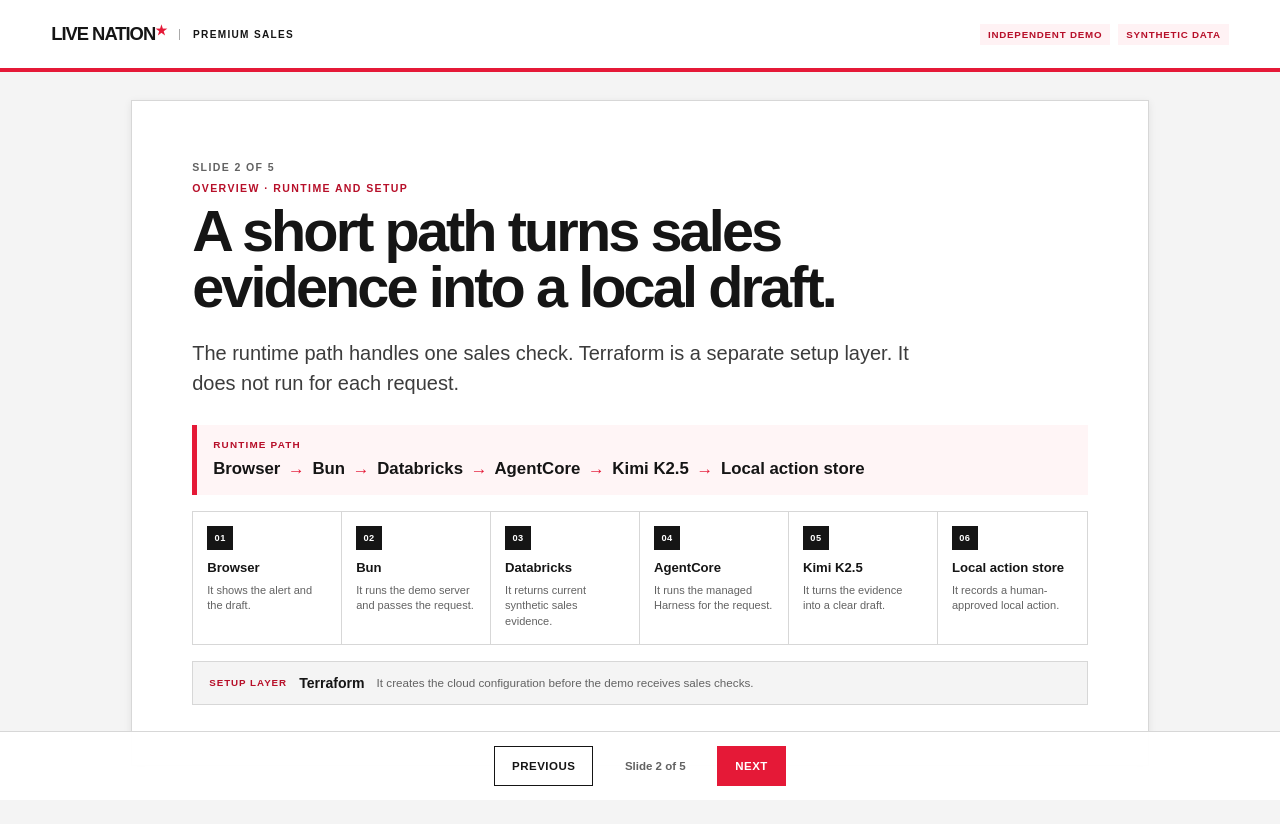
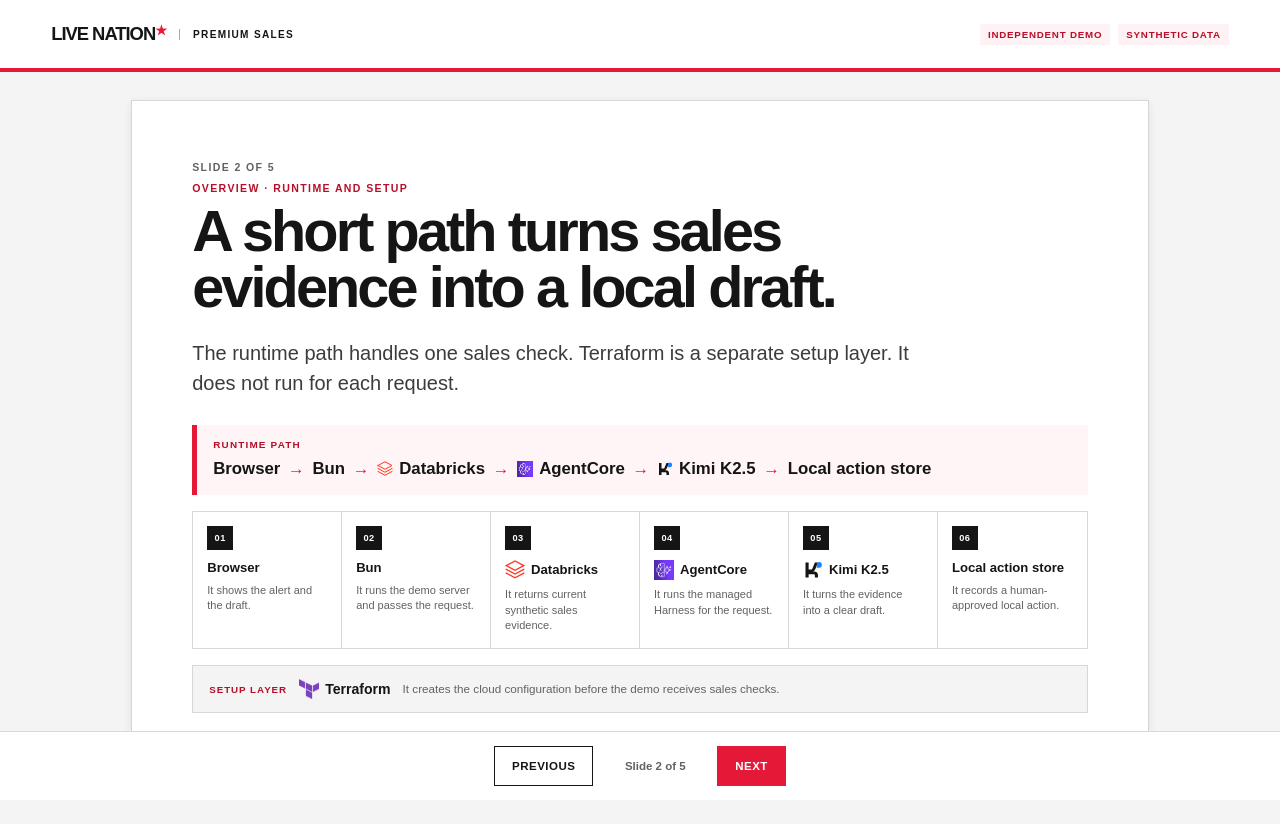
Before and after one commit to elijahstr/livenation-demo, a plain HTML site: page index.html in a window 1280 px wide. Both pictures are taken after a click on the button "NEXT". Drawn offline with Linux system fonts and the light colour scheme.

Commit message:
Publish deck brand marks

```diff
--- a/index.html
+++ b/index.html
@@ -10,6 +10,17 @@
   <link rel="stylesheet" href="./styles.css">
 </head>
 <body class="deck">
+  <svg class="brand-symbols" aria-hidden="true">
+    <symbol id="brand-kimi" viewBox="0 0 32 32">
+      <path d="M4 4h5v11h5.4L19 4h5l-4.2 10.2a8.3 8.3 0 0 1-3.5 4.2h1.5c4.1 0 6.2 2.1 6.2 6.2V28h-5v-3.3c0-1.4-.7-2.1-2.1-2.1H9V28H4V4Z" />
+      <path d="M26 3a4 4 0 0 1 4 4v1.5a4 4 0 0 1-4 4h-4.8l1.5-2.1A4 4 0 0 1 22 8.1V7a4 4 0 0 1 4-4Z" fill="#1683ff" />
+    </symbol>
+    <symbol id="brand-databricks" viewBox="0 0 64 64" fill="none" stroke="#ff3621" stroke-width="4" stroke-linecap="square" stroke-linejoin="miter">
+      <path d="M4 18 32 3l28 15-28 15L4 18Z" />
+      <path d="m4 30 28 15 28-15" />
+      <path d="m4 42 28 15 28-15" />
+    </symbol>
+  </svg>
   <header class="masthead">
     <div class="brand-lockup" aria-label="Live Nation Premium Sales independent demo">
       <span class="brand">LIVE NATION<span class="brand-mark" aria-hidden="true">★</span></span>
@@ -54,31 +65,31 @@
       <p class="lede">The runtime path handles one sales check. Terraform is a separate setup layer. It does not run for each request.</p>
       <div class="stack-runtime" role="img" aria-label="Runtime path: Browser, Bun, Databricks, AgentCore, Kimi K2.5, Local action store.">
         <p class="stack-runtime-label">Runtime path</p>
-        <p class="stack-runtime-path">Browser <span aria-hidden="true">→</span> Bun <span aria-hidden="true">→</span> Databricks <span aria-hidden="true">→</span> AgentCore <span aria-hidden="true">→</span> Kimi K2.5 <span aria-hidden="true">→</span> Local action store</p>
+        <p class="stack-runtime-path">Browser <span class="stack-arrow" aria-hidden="true">→</span> Bun <span class="stack-arrow" aria-hidden="true">→</span> <span class="brand-name"><svg class="brand-icon brand-icon-inline" data-brand-logo="databricks" aria-hidden="true"><use href="#brand-databricks"></use></svg>Databricks</span> <span class="stack-arrow" aria-hidden="true">→</span> <span class="brand-name"><img class="brand-icon brand-icon-inline" data-brand-logo="agentcore" src="./assets/agentcore.png" alt="" aria-hidden="true">AgentCore</span> <span class="stack-arrow" aria-hidden="true">→</span> <span class="brand-name"><svg class="brand-icon brand-icon-inline" data-brand-logo="kimi" aria-hidden="true"><use href="#brand-kimi"></use></svg>Kimi K2.5</span> <span class="stack-arrow" aria-hidden="true">→</span> Local action store</p>
       </div>
       <div class="stack-cards" role="group" aria-label="Stack components">
         <article data-stack-component="browser"><span class="stack-number">01</span><strong>Browser</strong><p class="stack-role">It shows the alert and the draft.</p></article>
         <article data-stack-component="bun"><span class="stack-number">02</span><strong>Bun</strong><p class="stack-role">It runs the demo server and passes the request.</p></article>
-        <article data-stack-component="databricks"><span class="stack-number">03</span><strong>Databricks</strong><p class="stack-role">It returns current synthetic sales evidence.</p></article>
-        <article data-stack-component="agentcore"><span class="stack-number">04</span><strong>AgentCore</strong><p class="stack-role">It runs the managed Harness for the request.</p></article>
-        <article data-stack-component="kimi"><span class="stack-number">05</span><strong>Kimi K2.5</strong><p class="stack-role">It turns the evidence into a clear draft.</p></article>
+        <article data-stack-component="databricks"><span class="stack-number">03</span><strong class="brand-label"><svg class="brand-icon" data-brand-logo="databricks" aria-hidden="true"><use href="#brand-databricks"></use></svg>Databricks</strong><p class="stack-role">It returns current synthetic sales evidence.</p></article>
+        <article data-stack-component="agentcore"><span class="stack-number">04</span><strong class="brand-label"><img class="brand-icon" data-brand-logo="agentcore" src="./assets/agentcore.png" alt="" aria-hidden="true">AgentCore</strong><p class="stack-role">It runs the managed Harness for the request.</p></article>
+        <article data-stack-component="kimi"><span class="stack-number">05</span><strong class="brand-label"><svg class="brand-icon" data-brand-logo="kimi" aria-hidden="true"><use href="#brand-kimi"></use></svg>Kimi K2.5</strong><p class="stack-role">It turns the evidence into a clear draft.</p></article>
         <article data-stack-component="local-action-store"><span class="stack-number">06</span><strong>Local action store</strong><p class="stack-role">It records a human-approved local action.</p></article>
       </div>
-      <aside class="setup-layer"><span>SETUP LAYER</span><strong>Terraform</strong><p>It creates the cloud configuration before the demo receives sales checks.</p></aside>
+      <aside class="setup-layer"><span>SETUP LAYER</span><strong class="brand-label"><img class="brand-icon" data-brand-logo="terraform" src="./assets/terraform.png" alt="" aria-hidden="true">Terraform</strong><p>It creates the cloud configuration before the demo receives sales checks.</p></aside>
     </section>
 
     <section class="slide" data-slide-topic="terraform" aria-labelledby="slide-3-title" tabindex="-1">
       <p class="slide-position">Slide 3 of 5</p>
-      <p class="eyebrow">SETUP · TERRAFORM</p>
+      <p class="eyebrow brand-label"><img class="brand-icon" data-brand-logo="terraform" src="./assets/terraform.png" alt="" aria-hidden="true">SETUP · TERRAFORM</p>
       <h2 id="slide-3-title">Terraform prepares the cloud parts once.</h2>
       <p class="lede">Terraform is a setup tool. It describes the required cloud resources so the same configuration can be created again. It does not run for each sales check.</p>
       <div class="setup-flow" role="img" aria-label="Terraform setup flow: Terraform creates an AWS IAM role, configures the AgentCore Harness, grants Kimi model invocation permission, and returns the Harness ARN to the Bun server.">
-        <div class="setup-flow-start"><span>SETUP</span><strong>Terraform</strong></div>
+        <div class="setup-flow-start"><span>SETUP</span><strong class="brand-label"><img class="brand-icon" data-brand-logo="terraform" src="./assets/terraform.png" alt="" aria-hidden="true">Terraform</strong></div>
         <span class="setup-flow-arrow" aria-hidden="true">→</span>
         <div class="setup-flow-outcomes">
           <article><span>01</span><strong>AWS IAM role</strong><p>Creates the cloud role that gives the Harness its access.</p></article>
-          <article><span>02</span><strong>AgentCore Harness</strong><p>Configures the managed Harness.</p></article>
-          <article><span>03</span><strong>Kimi permission</strong><p>Grants permission to invoke the Kimi model.</p></article>
+          <article><span>02</span><strong class="brand-label"><img class="brand-icon" data-brand-logo="agentcore" src="./assets/agentcore.png" alt="" aria-hidden="true">AgentCore Harness</strong><p>Configures the managed Harness.</p></article>
+          <article><span>03</span><strong class="brand-label"><svg class="brand-icon" data-brand-logo="kimi" aria-hidden="true"><use href="#brand-kimi"></use></svg>Kimi permission</strong><p>Grants permission to invoke the Kimi model.</p></article>
           <article><span>04</span><strong>Harness ARN</strong><p>Outputs the Harness address for the Bun server.</p></article>
         </div>
       </div>
@@ -87,7 +98,7 @@
 
     <section class="slide" data-slide-topic="databricks" aria-labelledby="slide-4-title" tabindex="-1">
       <p class="slide-position">Slide 4 of 5</p>
-      <p class="eyebrow">EVIDENCE · DATABRICKS</p>
+      <p class="eyebrow brand-label"><svg class="brand-icon" data-brand-logo="databricks" aria-hidden="true"><use href="#brand-databricks"></use></svg>EVIDENCE · DATABRICKS</p>
       <h2 id="slide-4-title">The evidence shows the current sales picture.</h2>
       <p class="lede">The snapshot table stores synthetic sales snapshots. The current-evidence view selects the latest record for each show and region.</p>
       <div class="evidence-layout">
@@ -110,7 +121,7 @@
       </div>
       <div class="proof-grid data-proof-grid">
         <article class="proof-card">
-          <div><span class="card-label">Databricks evidence</span><a data-proof-link="databricks" href="https://dbc-da714a97-83a0.cloud.databricks.com/explore/data/workspace/livenation_demo/current_sales_evidence" target="_blank" rel="noreferrer">Open current sales evidence</a></div>
+          <div><span class="card-label brand-label"><svg class="brand-icon" data-brand-logo="databricks" aria-hidden="true"><use href="#brand-databricks"></use></svg>Databricks evidence</span><a data-proof-link="databricks" href="https://dbc-da714a97-83a0.cloud.databricks.com/explore/data/workspace/livenation_demo/current_sales_evidence" target="_blank" rel="noreferrer">Open current sales evidence</a></div>
           <p class="disclosure">Console login required with a signed-in account that has access.</p>
           <p class="status-fact">Verified September 28, 2026 · VIEW · six validated synthetic rows · Serverless Starter Warehouse.</p>
         </article>
@@ -119,12 +130,12 @@
 
     <section class="slide slide-proof" data-slide-topic="agentcore" aria-labelledby="slide-5-title" tabindex="-1">
       <p class="slide-position">Slide 5 of 5</p>
-      <p class="eyebrow">DRAFT · AGENTCORE HARNESS</p>
+      <p class="eyebrow brand-label"><img class="brand-icon" data-brand-logo="agentcore" src="./assets/agentcore.png" alt="" aria-hidden="true">DRAFT · AGENTCORE HARNESS</p>
       <h2 id="slide-5-title">The managed Harness prepares a draft, not an action.</h2>
       <p class="lede">A managed Harness is a cloud service that runs the model and its configured tool. It reads the evidence, prepares a local draft, and leaves every action for human review.</p>
       <div class="proof-grid">
         <article class="proof-card proof-card-harness">
-          <span class="card-label">AWS AgentCore · Managed Harness</span>
+          <span class="card-label brand-label"><img class="brand-icon" data-brand-logo="agentcore" src="./assets/agentcore.png" alt="" aria-hidden="true">AWS AgentCore · Managed Harness</span>
           <div class="harness-diagram" role="img" aria-label="One validated synthetic aggregate enters the AgentCore managed Harness. Kimi K2.5 is configured with the inline get_sales_evidence tool, which returns validated Databricks evidence, 3 iterations, 2,048 output tokens, and memory off. The Harness returns a bounded rationale as a draft recommendation only.">
             <div class="harness-node">
               <span>INPUT</span>
@@ -135,27 +146,20 @@
             <div class="harness-core">
               <div class="harness-core-heading">
                 <span>MANAGED RUNTIME</span>
-                <strong>AgentCore Harness</strong>
+                <strong class="brand-label"><img class="brand-icon" data-brand-logo="agentcore" src="./assets/agentcore.png" alt="" aria-hidden="true">AgentCore Harness</strong>
                 <em>READY</em>
               </div>
               <div class="harness-components">
                 <div>
                   <span class="harness-component-label">
-                    <svg class="kimi-logo" data-kimi-logo viewBox="0 0 32 32" aria-hidden="true">
-                      <path class="kimi-mark" d="M4 4h5v11h5.4L19 4h5l-4.2 10.2a8.3 8.3 0 0 1-3.5 4.2h1.5c4.1 0 6.2 2.1 6.2 6.2V28h-5v-3.3c0-1.4-.7-2.1-2.1-2.1H9V28H4V4Z" />
-                      <path class="kimi-bubble" d="M26 3a4 4 0 0 1 4 4v1.5a4 4 0 0 1-4 4h-4.8l1.5-2.1A4 4 0 0 1 22 8.1V7a4 4 0 0 1 4-4Z" />
-                    </svg>
+                    <svg class="brand-icon" data-brand-logo="kimi" aria-hidden="true"><use href="#brand-kimi"></use></svg>
                     <span>MODEL</span>
                   </span>
                   <strong>Kimi K2.5</strong>
                 </div>
                 <div>
                   <span class="harness-component-label">
-                    <svg class="databricks-logo" data-databricks-logo viewBox="0 0 64 64" aria-hidden="true">
-                      <path d="M4 18 32 3l28 15-28 15L4 18Z" />
-                      <path d="m4 30 28 15 28-15" />
-                      <path d="m4 42 28 15 28-15" />
-                    </svg>
+                    <svg class="brand-icon" data-brand-logo="databricks" aria-hidden="true"><use href="#brand-databricks"></use></svg>
                     <span>DATABRICKS EVIDENCE</span>
                   </span>
                   <strong>get_sales_evidence</strong>
@@ -174,7 +178,6 @@
               <small>Draft recommendation only</small>
             </div>
           </div>
-          <p class="status-fact">Sanitized status: livenation_demo-1on72c4veC · READY · configured inline tool: get_sales_evidence</p>
         </article>
       </div>
       <nav class="source-links" aria-label="Public evidence links">
--- a/styles.css
+++ b/styles.css
@@ -17,6 +17,15 @@ body { min-width: 320px; margin: 0; overflow-x: hidden; background: var(--wash);
 button, a { font: inherit; }
 button { cursor: pointer; }
 button:focus-visible, a:focus-visible { outline: 3px solid #1267c4; outline-offset: 3px; }
+.brand-symbols { position: absolute; width: 0; height: 0; overflow: hidden; }
+.brand-icon { display: block; width: 20px; height: 20px; flex: 0 0 auto; }
+.brand-icon.brand-icon-inline { width: 16px; height: 16px; }
+.brand-label { display: inline-flex; min-width: 0; align-items: center; gap: 6px; }
+.brand-name { white-space: nowrap; }
+.brand-name .brand-icon-inline { display: inline-block; margin-right: 6px; vertical-align: -.18em; }
+#brand-kimi path:first-of-type { fill: var(--ink); }
+/* These selectors override stronger component rules that set headings to block. */
+.stack-cards article strong.brand-label, .setup-flow-start strong.brand-label, .setup-flow-outcomes strong.brand-label { display: flex; }
 
 .masthead { display: flex; align-items: center; justify-content: space-between; gap: 18px; min-height: 72px; padding: 0 4vw; border-bottom: 4px solid var(--red); background: var(--white); }
 .brand-lockup { display: flex; align-items: center; gap: 13px; }
@@ -48,7 +57,7 @@ h2 { font-size: clamp(1.85rem, 4.5vw, 3.65rem); }
 .stack-runtime { margin-top: 26px; padding: 14px 16px; border-left: 5px solid var(--red); background: #fff5f6; }
 .stack-runtime-label { margin: 0; color: var(--red-dark); font-size: .62rem; font-weight: 900; letter-spacing: .12em; text-transform: uppercase; }
 .stack-runtime-path { margin: 7px 0 0; font-size: clamp(.86rem, 1.6vw, 1.05rem); font-weight: 900; line-height: 1.45; }
-.stack-runtime-path span { color: var(--red); padding: 0 3px; }
+.stack-runtime-path .stack-arrow { color: var(--red); padding: 0 3px; }
 .stack-cards { display: grid; grid-template-columns: repeat(6, 1fr); gap: 0; margin-top: 16px; border: 1px solid var(--line); }
 .stack-cards article { min-width: 0; padding: 14px; border-right: 1px solid var(--line); }
 .stack-cards article:nth-child(6) { border-right: 0; }
@@ -107,11 +116,6 @@ h2 { font-size: clamp(1.85rem, 4.5vw, 3.65rem); }
 .harness-components div { min-width: 0; padding: 7px; border: 1px solid var(--line); background: var(--white); }
 .harness-components .harness-component-label { display: flex; align-items: center; gap: 6px; }
 .harness-components .harness-component-label > span { min-width: 0; overflow-wrap: anywhere; }
-.kimi-logo { width: 20px; height: 20px; flex: 0 0 auto; }
-.kimi-mark { fill: var(--ink); }
-.kimi-bubble { fill: #1683ff; }
-.databricks-logo { width: 20px; height: 20px; flex: 0 0 auto; color: #ff3621; }
-.databricks-logo path { fill: none; stroke: currentColor; stroke-width: 4; stroke-linecap: square; stroke-linejoin: miter; }
 .harness-components strong { display: block; margin-top: 4px; font-size: .64rem; line-height: 1.3; overflow-wrap: anywhere; }
 .harness-limits { display: flex; flex-wrap: wrap; gap: 4px; margin-top: 8px; }
 .harness-limits span { padding: 4px 5px; background: var(--ink); color: var(--white); font-size: .56rem; font-weight: 800; letter-spacing: .04em; }
```
Also changed, not shown: assets/agentcore.png (added), assets/terraform.png (added).
